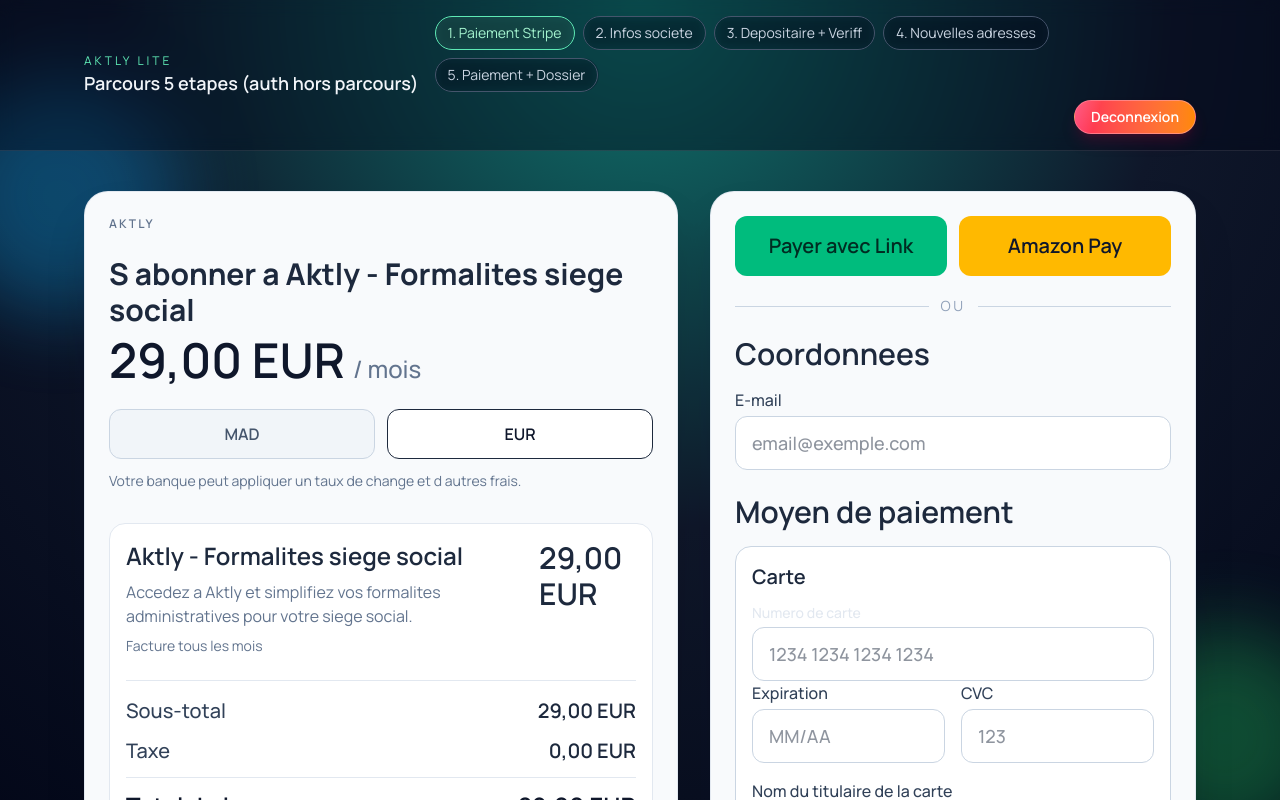
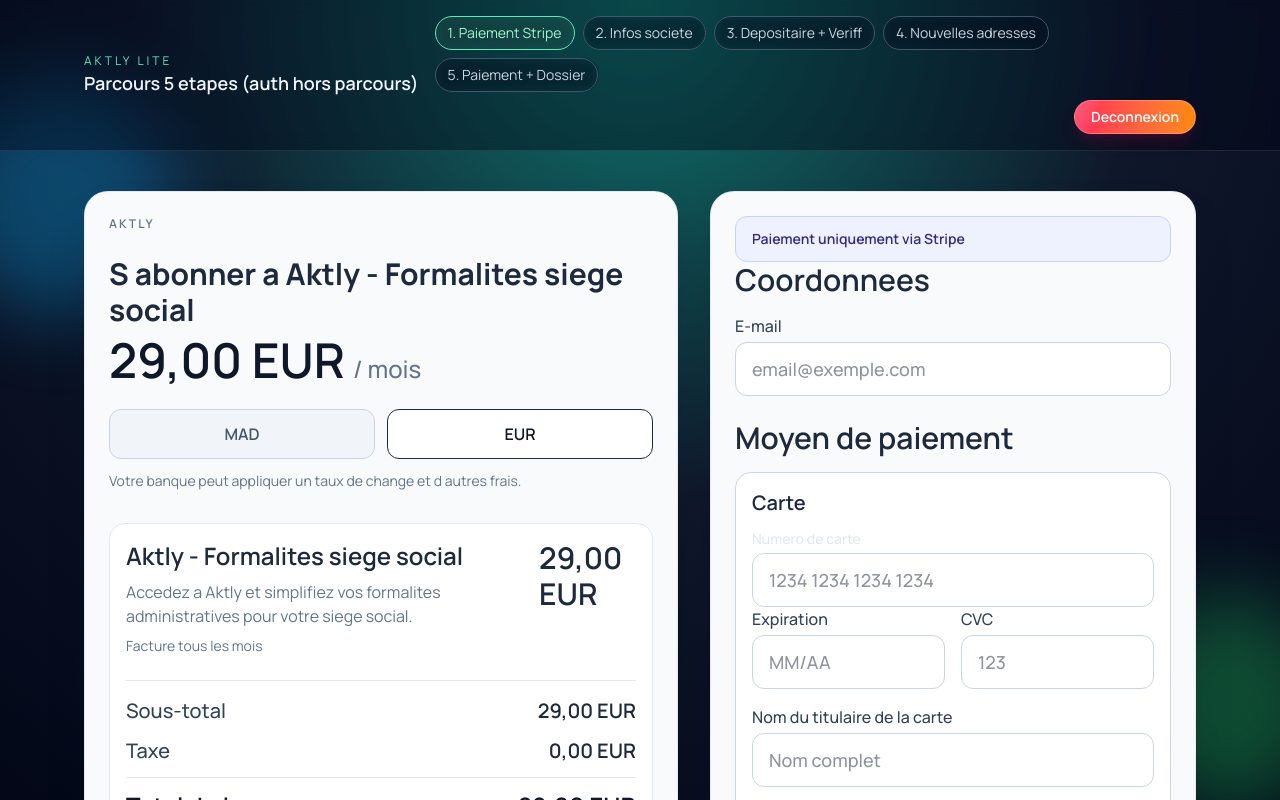
Before and after one commit to BadrFath/Aktly-lite, a React app in the folder frontend/: page /stripe in a window 1280 px wide. Shown: the top 800 px of the page. Built offline with nearby package versions, Linux system fonts and the light colour scheme; no server answers; the HTML template or start-up script is replaced by a standard one.

Commit message:
Keep Stripe page payment options Stripe-only

```diff
--- a/frontend/src/pages/StripePage.jsx
+++ b/frontend/src/pages/StripePage.jsx
@@ -155,25 +155,8 @@
         variants={cardReveal}
         className="rounded-3xl border border-slate-200/90 bg-slate-50 p-6 text-slate-700 shadow-2xl shadow-slate-950/20"
       >
-        <div className="grid grid-cols-2 gap-3">
-          <button
-            type="button"
-            className="rounded-xl bg-emerald-500 px-4 py-4 text-xl font-semibold text-emerald-950 transition hover:bg-emerald-400"
-          >
-            Payer avec Link
-          </button>
-          <button
-            type="button"
-            className="rounded-xl bg-amber-400 px-4 py-4 text-xl font-semibold text-slate-900 transition hover:bg-amber-300"
-          >
-            Amazon Pay
-          </button>
-        </div>
-
-        <div className="my-5 flex items-center gap-3 text-sm uppercase tracking-[0.18em] text-slate-400">
-          <span className="h-px flex-1 bg-slate-300" />
-          OU
-          <span className="h-px flex-1 bg-slate-300" />
+        <div className="rounded-xl border border-indigo-200 bg-indigo-50 px-4 py-3 text-sm font-semibold text-indigo-900">
+          Paiement uniquement via Stripe
         </div>
 
         <form className="space-y-4" onSubmit={onPay}>
```
